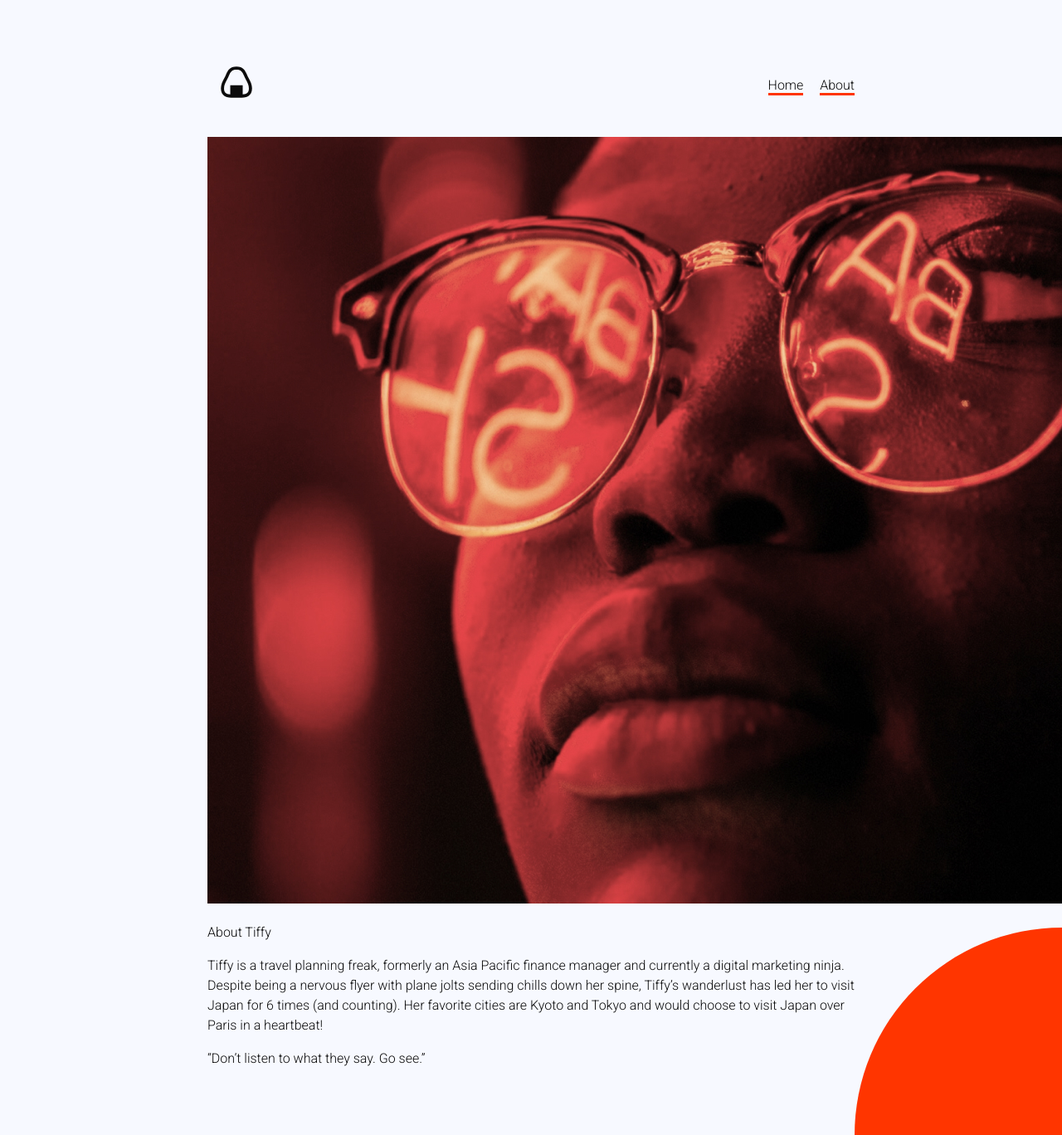
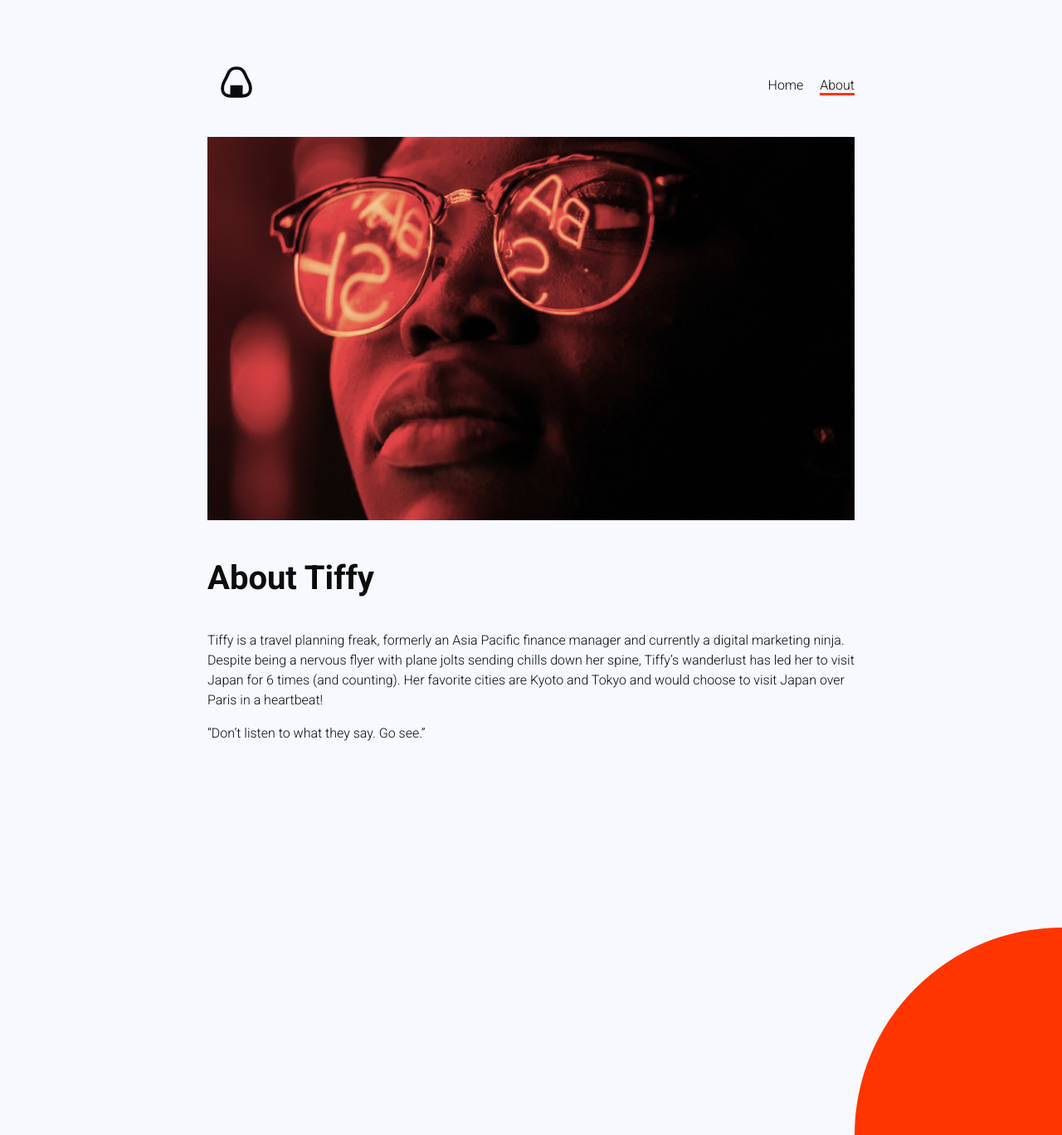
Before and after one commit to felphos/anightinjapan, a Jekyll site: the page built from about.markdown, in a window 1280 px wide and 1368 px high. Shown: the whole window at 83% size. Built offline with Jekyll 4.4.1, drawn with Linux system fonts in a browser that asks for light colours.

Commit message:
fix navigation and images

```diff
--- a/_includes/header.html
+++ b/_includes/header.html
@@ -1,7 +1,7 @@
 <header>
     <a href="/"><img src="/assets/images/logo.svg" alt="A Night In Japan"></a>
     <nav>
-        <a href="/">Home</a>
-        <a href="/about">About</a>
+        <a href="/" {% if page.url == "/" %} class="selected" {% endif %}>Home</a>
+        <a href="/about/" {% if page.url == "/about/" %} class="selected" {% endif %}>About</a>
     </nav>
 </header>
--- a/about.markdown
+++ b/about.markdown
@@ -6,7 +6,7 @@
 
 ![about.jpg](/uploads/about.jpg)
 
-About Tiffy
+## About Tiffy
 
 Tiffy is a travel planning freak, formerly an Asia Pacific finance manager and currently a digital marketing ninja. Despite being a nervous flyer with plane jolts sending chills down her spine, Tiffy’s wanderlust has led her to visit Japan for 6 times (and counting). Her favorite cities are Kyoto and Tokyo and would choose to visit Japan over Paris in a heartbeat!
 
--- a/assets/css/app.scss
+++ b/assets/css/app.scss
@@ -47,7 +47,16 @@
     margin-top: 40px;
 }
 
-nav a, p a {
+img {
+    max-width: 780px;
+}
+
+nav a {
+    color:$black;
+    text-decoration: none;
+}
+
+nav a.selected, p a {
     color:$black;
     text-decoration: none;
     border-bottom: 3px solid $red;
@@ -91,8 +100,4 @@
         max-width: 540px;
         margin-bottom: 40px;
     }
-
-    img {
-        max-width: 780px;
-    }
 }
```
